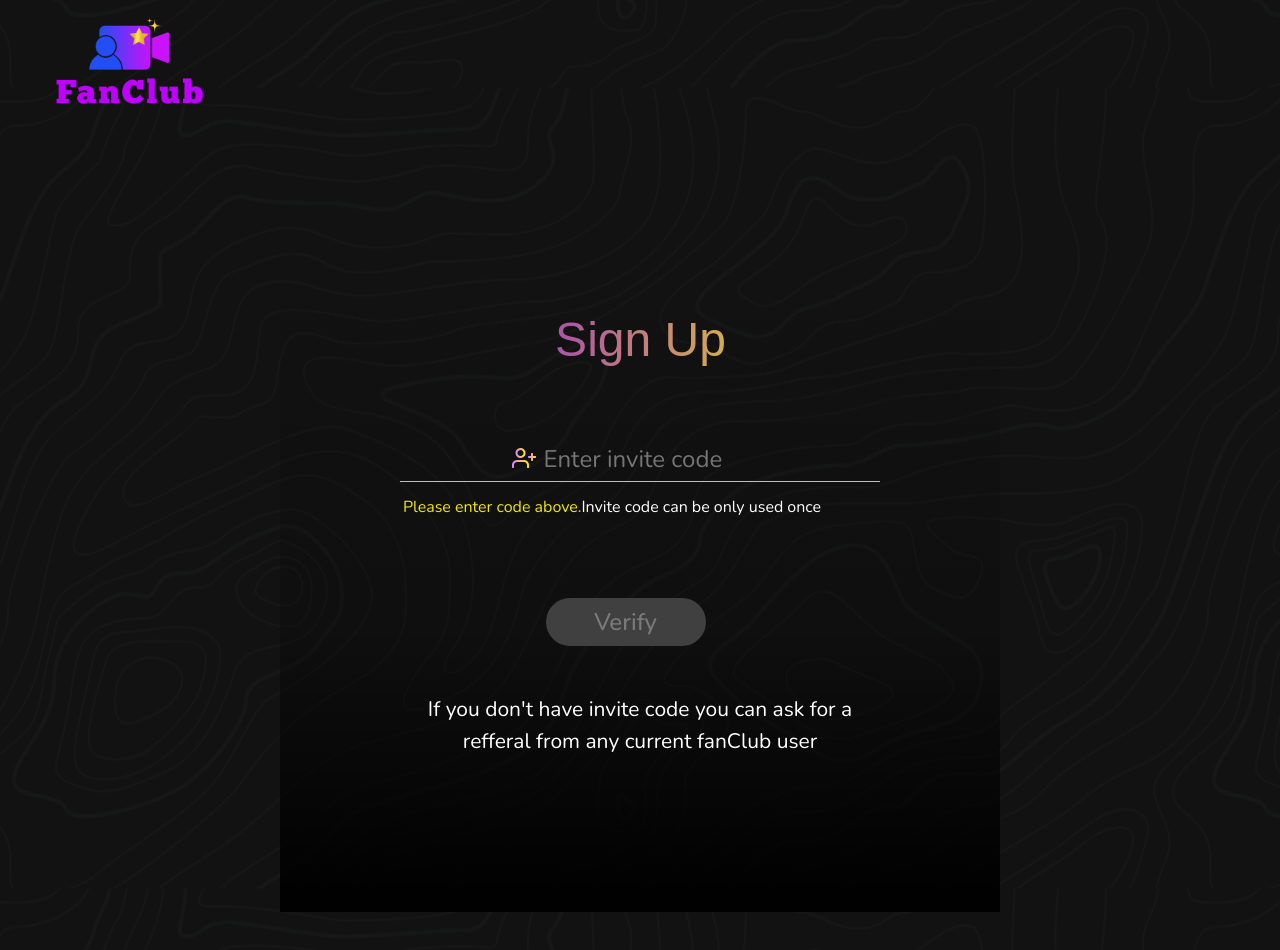
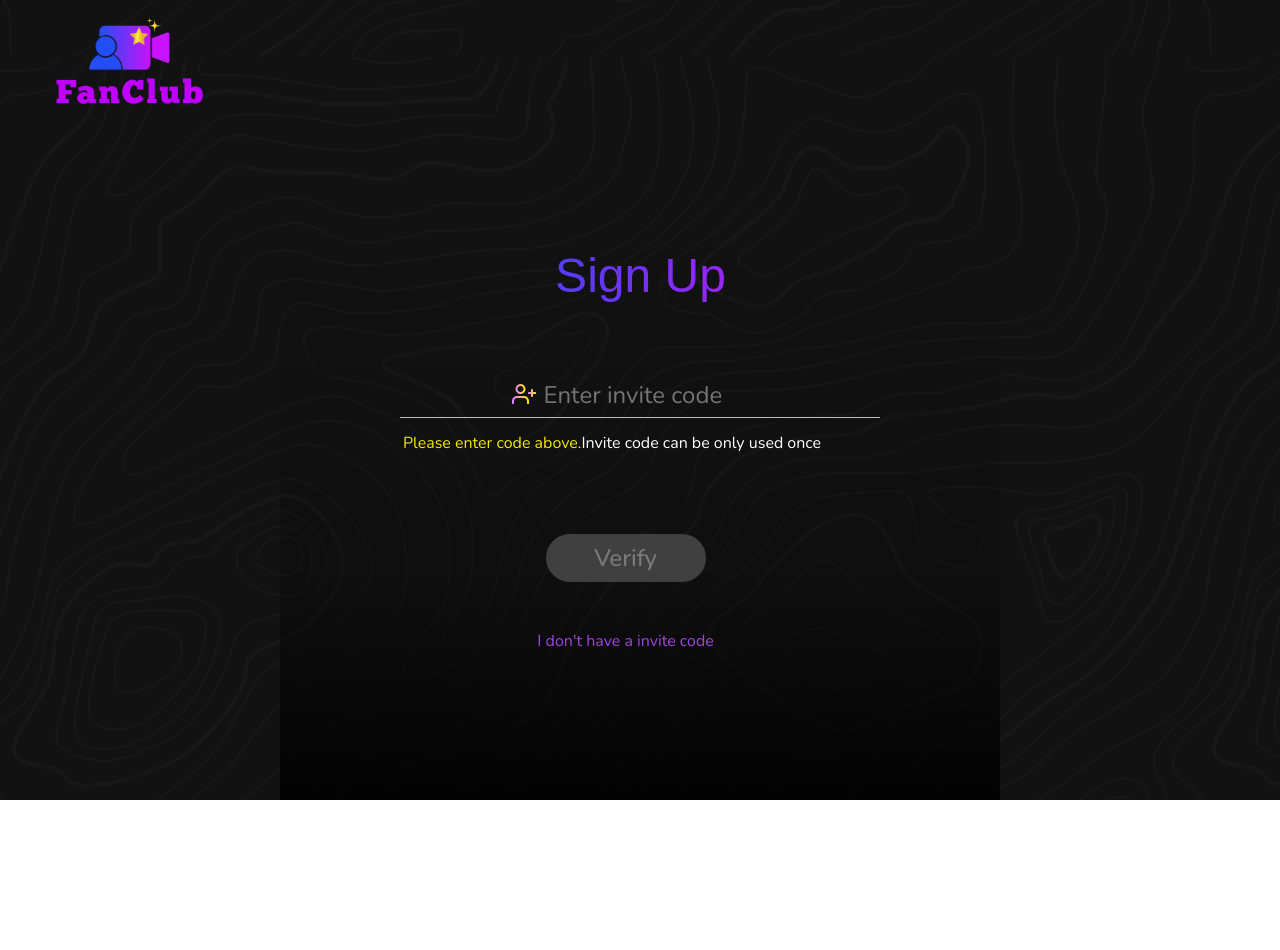
Before and after one commit to maddy12day/amandeep_project, a React (Create React App) app: page / in a window 1280 px wide. Shown: the top 950 px of the page. After the commit the page ends 800 px from the top, so only its background shows below. Built offline with nearby package versions, Linux system fonts and the light colour scheme.

Commit message:
UI fixed

```diff
--- a/src/app/views/Onboarding/Signup.jsx
+++ b/src/app/views/Onboarding/Signup.jsx
@@ -110,16 +110,7 @@ const Signup = () => {
                 <button className="btn1" disabled={ watch('code') === undefined || watch('code').length < 6 }>Verify</button>
               </div>
               <div className="para">
-                {errors.code?.message || flag ? (
                   <p className="msg-para"  onClick={() => {navigate("/early-acess")}}>I don't have a invite code</p>
-                ) : (
-                  <div>
-                    <p>
-                      If you don't have invite code you can ask for a
-                      <p>refferal from any current fanClub user</p>
-                    </p>
-                  </div>
-                )}
               </div>
             </form>
           </div>
--- a/src/app/views/Onboarding/early-acess.js
+++ b/src/app/views/Onboarding/early-acess.js
@@ -20,7 +20,7 @@ const Early = () => {
     mode:"all"
   });
 
-  const[flag,setFlag]=useState(true);
+  const[flag,setFlag]=useState(false);
 
   const onSubmitHandler = (data) => {
     console.log({ data });
@@ -71,7 +71,7 @@ const Early = () => {
               <p className="error1">{errors.email?.message}</p>
             </div>
             <div className="d-flex justify-content-center line early-number">
-              <img src={Icon} alt="Icon" className="mobile-icon" />
+              <img src={Icon} alt="Icon" className="mobile-icon early-mobile" />
               <Controller
                 control={control}
                 name="mobile"
--- a/src/index.scss
+++ b/src/index.scss
@@ -1,17 +1,20 @@
 @import "~bootstrap/scss/bootstrap";
 @import "./app/assets/styles/general";
 @import "./app/assets/styles/input";
+
+html, body {margin: 0; height: 100%; overflow: auto}
 
 .con {
   // background: url(../src/app/assets/images/bg.webp);
   // width: 100%;
   // height: 100%;
+  margin-bottom: 100px;
   .profile-container {
     display: flex;
     flex-direction: column;
     justify-content: space-evenly;
     width: 716px;
-    height: 736px;
+    height: 639px;
     background-size: cover;
     background: linear-gradient(
       180deg,
@@ -19,6 +22,7 @@
       rgba(0, 0, 0, 0.19) 57.49%,
       #000000 100%
     );
+
     margin: auto;
     .profile-icon {
       width: 28px;
@@ -36,7 +40,7 @@
         font-weight: 300;
         font-size: 64px;
         line-height: 78px;
-        background: linear-gradient(93.31deg, #8e15e4 0%, #f3ea14 100.9%);
+        background: linear-gradient(93.31deg, #234EF3 0%, #C913FC 100.9%);
         -webkit-background-clip: text;
         -webkit-text-fill-color: transparent;
         background-clip: text;
@@ -261,8 +265,8 @@
   text-align: center;
   justify-content: center;
   display: flex;
-  height: 50rem;
-  padding-top: 5rem;
+  height: 46.2rem;
+  padding-top: 1rem;
   padding-bottom: 8rem;
 }
 .sub-main {
@@ -286,7 +290,7 @@
   font-style: normal;
   font-weight: 400;
   font-size: 3rem;
-  background: linear-gradient(93.31deg, #8e15e4 0%, #f3ea14 100.9%);
+  background: linear-gradient(93.31deg, #234EF3 0%, #C913FC 100.9%);
   -webkit-background-clip: text;
   -webkit-text-fill-color: transparent;
   background-clip: text;
@@ -766,10 +770,13 @@ input[type="radio"]:checked + label::before {
 }
 
 //Finish page
+.finish-page{
+  margin-bottom: 80px;
+}
 
 .finish-container {
   width: 716px;
-  height: 653px;
+  height: 588px;
   background: linear-gradient(
     180deg,
     rgba(18, 18, 18, 0) 0%,
@@ -786,7 +793,7 @@ input[type="radio"]:checked + label::before {
     font-weight: 400;
     font-size: 64px;
     line-height: 78px;
-    background: linear-gradient(93.31deg, #8e15e4 0%, #f3ea14 100.9%);
+    background: linear-gradient(93.31deg, #234EF3 0%, #C913FC 100.9%);
     -webkit-background-clip: text;
     -webkit-text-fill-color: transparent;
     background-clip: text;
@@ -834,7 +841,7 @@ input[type="radio"]:checked + label::before {
       height: 628px;
       .finish-heading {
         width: 96%;
-        margin-left: 20px;
+        margin-left: 7px;
       }
       .finish-paragraph {
         font-size: 153%;
@@ -942,9 +949,10 @@ input[type="radio"]:checked + label::before {
 
 // early acess page
 .early-main-container{
+  margin-bottom: 63px;
 .early-con {
   width: 716px;
-  height: 653px;
+  height: 604px;
   background: linear-gradient(
     180deg,
     rgba(18, 18, 18, 0) 0%,
@@ -1011,14 +1019,24 @@ input[type="radio"]:checked + label::before {
   .early-input2{
     margin-top: 10%;
   }
+  .early-number{
+    width: 15.2rem;
+    margin-top: 10%;
+    .early-mobile{
+      margin-left: 34%;
+    }
+  }
   .early-input3{
     margin-top: 10%;
   }
  }
 }
 
+
+
 // Submit page
 .submit-container{
+  margin-bottom: 86px;
 .submit-con{
   width: 716px;
   height: 653px;
@@ -1029,6 +1047,9 @@ input[type="radio"]:checked + label::before {
     #000000 100%
   );
   margin: auto;
+  display: flex;
+  justify-content: center;
+  align-items: center;
 }
   .submit-heading{
     width: 697px;
```
